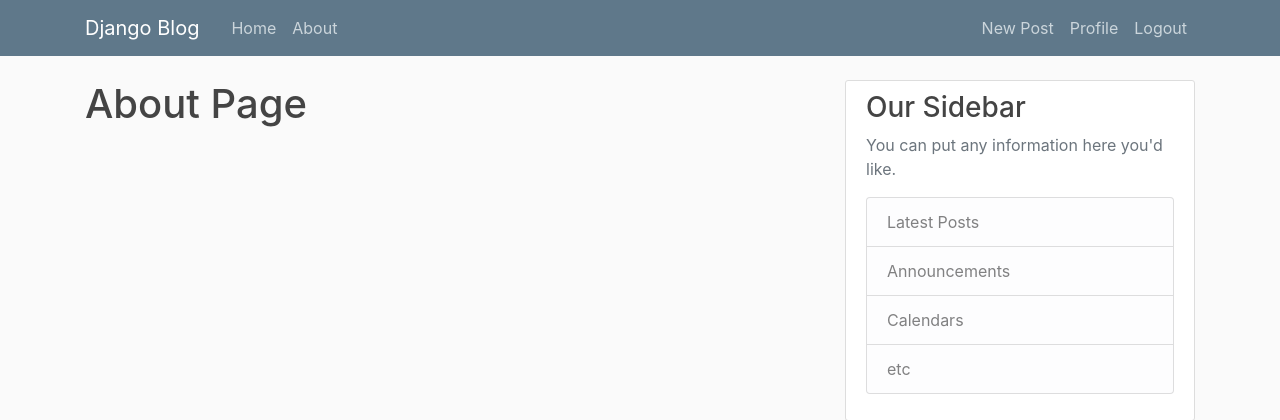
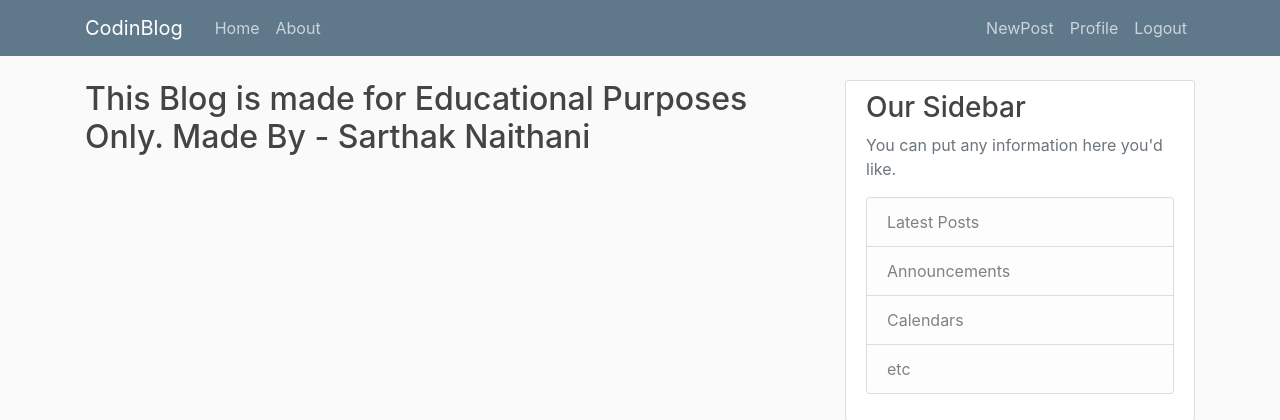
Before and after one commit to 100sarthak100/Python_Django_Blog, a Django app: page /about/ in a window 1280 px wide. Shown: the top 420 px of the page. Run offline with Django 3.2, Linux system fonts and the light colour scheme; the visitor is signed in with stand-in values (Sample User, id 1); some libraries are stand-ins or nearby versions.

Commit message:
Changes blog name and about page

```diff
--- a/blog/templates/blog/about.html
+++ b/blog/templates/blog/about.html
@@ -1,4 +1,5 @@
 {% extends "blog/base.html" %}
 {% block content %}
-    <h1>About Page</h1>
+    <h2>This Blog is made for Educational Purposes Only.
+        Made By - Sarthak Naithani</h2>
 {% endblock content %}
--- a/blog/templates/blog/base.html
+++ b/blog/templates/blog/base.html
@@ -26,7 +26,7 @@
     <header class="site-header">
       <nav class="navbar navbar-expand-md navbar-dark bg-steel fixed-top">
         <div class="container">
-          <a class="navbar-brand mr-4" href="{% url 'blog-home' %}">Django Blog</a>
+          <a class="navbar-brand mr-4" href="{% url 'blog-home' %}">CodinBlog</a>
           <button class="navbar-toggler" type="button" data-toggle="collapse" data-target="#navbarToggle" aria-controls="navbarToggle" aria-expanded="false" aria-label="Toggle navigation">
           <span class="navbar-toggler-icon"></span>
           </button>
@@ -38,7 +38,7 @@
             <!-- Navbar Right Side -->
             <div class="navbar-nav">
               {% if user.is_authenticated %}
-                <a class="nav-item nav-link" href="{% url 'post-create' %}">New Post</a>
+                <a class="nav-item nav-link" href="{% url 'post-create' %}">NewPost</a>
                 <a class="nav-item nav-link" href="{% url 'profile' %}">Profile</a>
                 <a class="nav-item nav-link" href="{% url 'logout' %}">Logout</a>
               {% else %}
```
